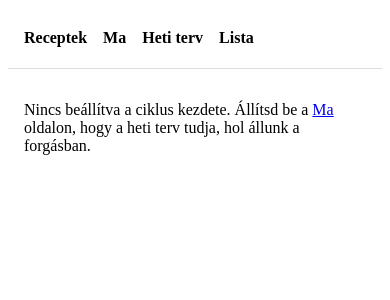
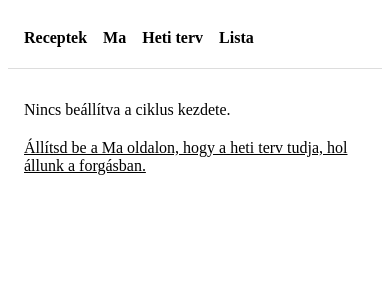
Before and after one commit to sorosz89/gluten-morgen, a React (Vite) app: page /heti-terv in a window 390 px wide. Shown: the top 300 px of the page. Built offline with nearby package versions, Linux system fonts and the light colour scheme.

Commit message:
feat(005): responsive / tap-target pass
Co-Authored-By: Claude Sonnet 5 <noreply@anthropic.com>

```diff
--- a/src/features/schedule/SchedulePage.module.css
+++ b/src/features/schedule/SchedulePage.module.css
@@ -1,6 +1,13 @@
 .page {
   padding: 1rem;
   max-width: 100%;
+}
+
+.anchorLink {
+  display: flex;
+  align-items: center;
+  min-height: 44px;
+  color: inherit;
 }
 
 .dayList {
--- a/src/features/schedule/SchedulePage.tsx
+++ b/src/features/schedule/SchedulePage.tsx
@@ -20,10 +20,12 @@ function SchedulePage({ today = new Date() }: SchedulePageProps = {}) {
   return (
     <div className={styles.page}>
       {!anchorIso && (
-        <p>
-          Nincs beállítva a ciklus kezdete. Állítsd be a <Link to="/ma">Ma</Link> oldalon, hogy a
-          heti terv tudja, hol állunk a forgásban.
-        </p>
+        <>
+          <p>Nincs beállítva a ciklus kezdete.</p>
+          <Link to="/ma" className={styles.anchorLink}>
+            Állítsd be a Ma oldalon, hogy a heti terv tudja, hol állunk a forgásban.
+          </Link>
+        </>
       )}
 
       {anchorIso && <ScheduleDays anchorIso={anchorIso} today={today} />}
```
Also changed, not shown: specs/005-cooking-schedule/tasks.md (+13 -1 lines).
